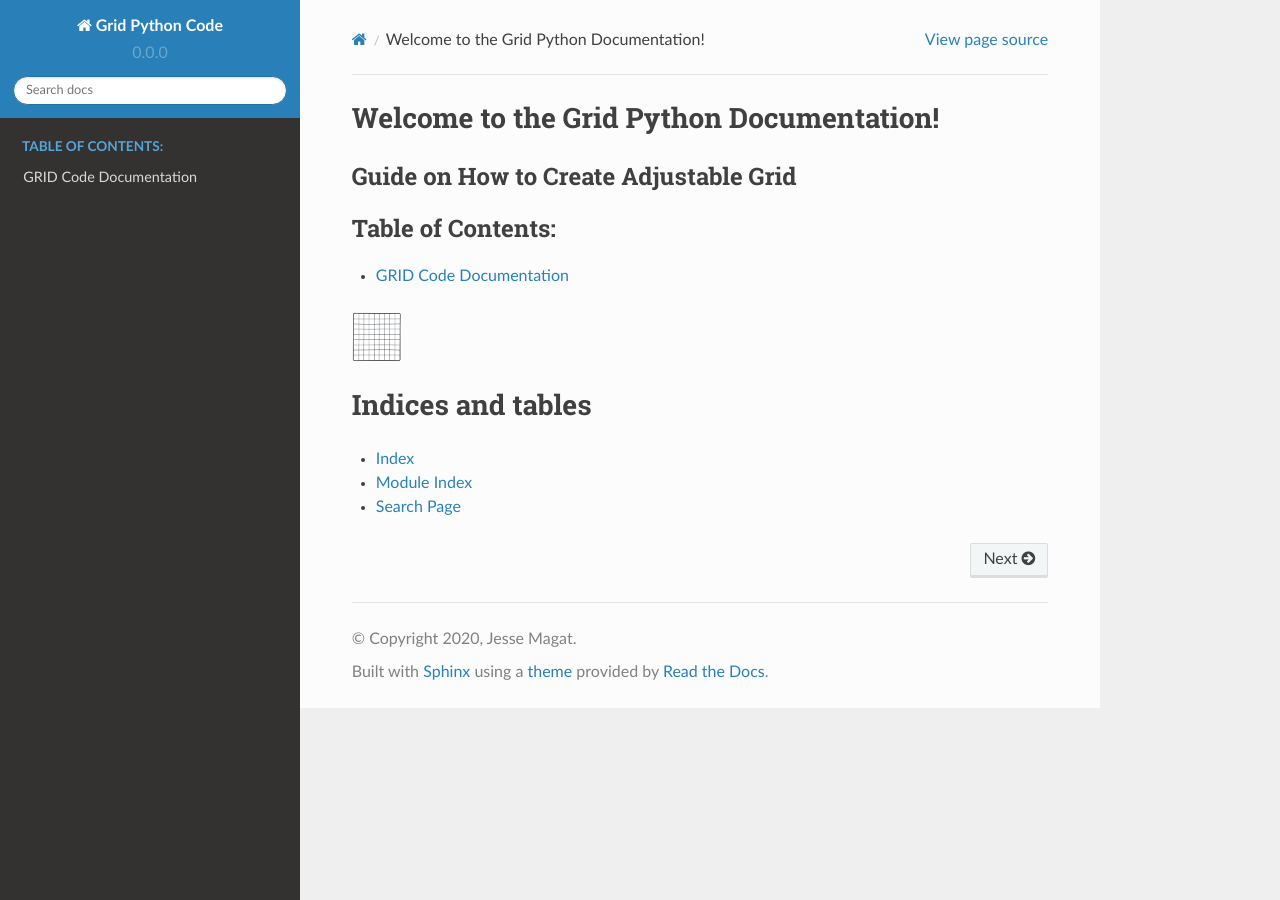
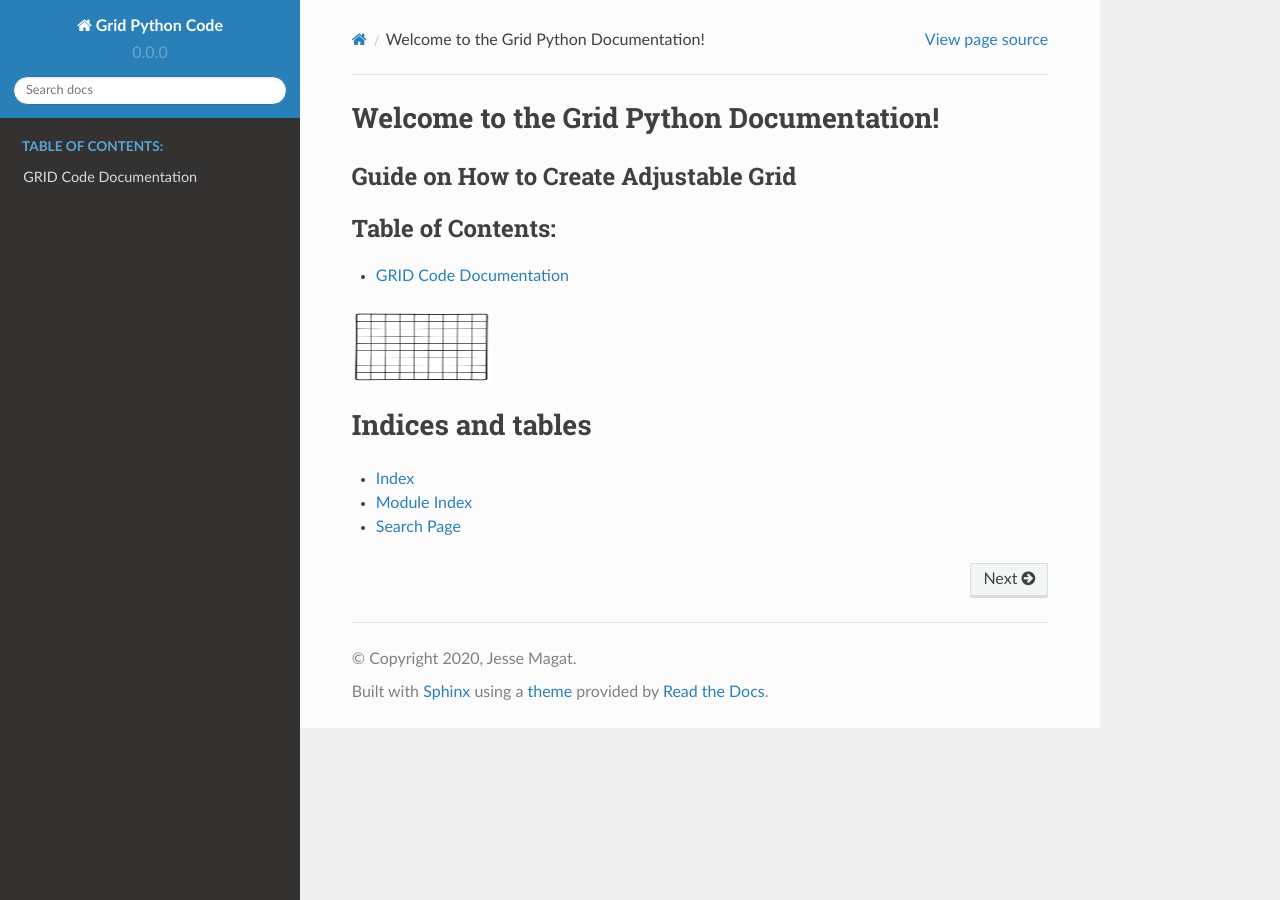
Before and after one commit to magatj/magatj.github.io, a Sphinx documentation site: the page built from sphinx_doc/source/index.rst, in a window 1280 px wide. Built offline with Sphinx 7.4.7 and the Read the Docs theme 2.0.0, drawn with Linux system fonts in a browser that asks for light colours.

Commit message:
Update index.rst

```diff
--- a/sphinx_doc/source/index.rst
+++ b/sphinx_doc/source/index.rst
@@ -16,9 +16,9 @@ Guide on How to Create Adjustable Grid
    additional/welcome.rst
 
 .. image:: standard-grid.png
-   :width: 100
+   :width: 200
    :height: 100
-   :scale: 50%
+   :scale: 70%
 
 Indices and tables
 ==================
```
